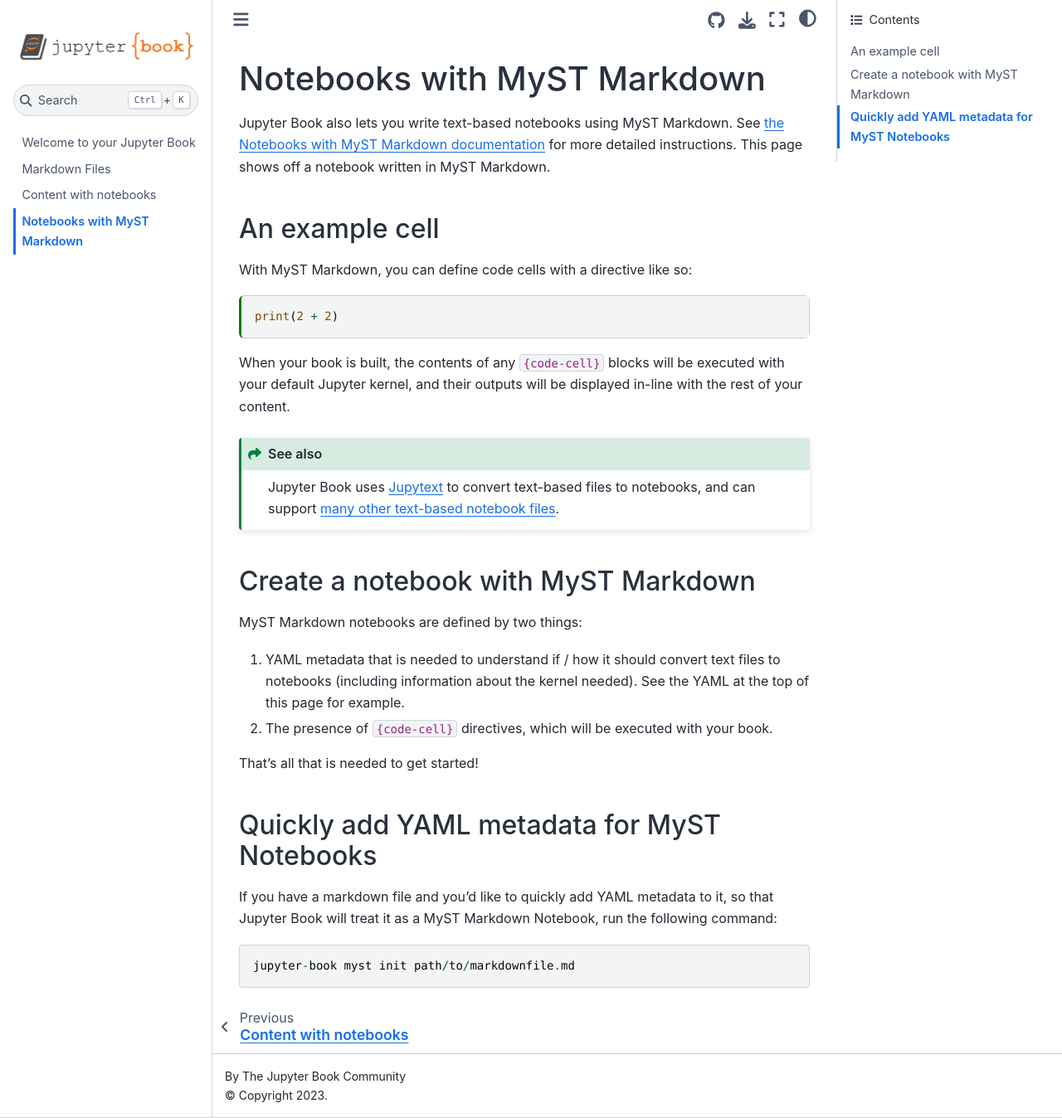
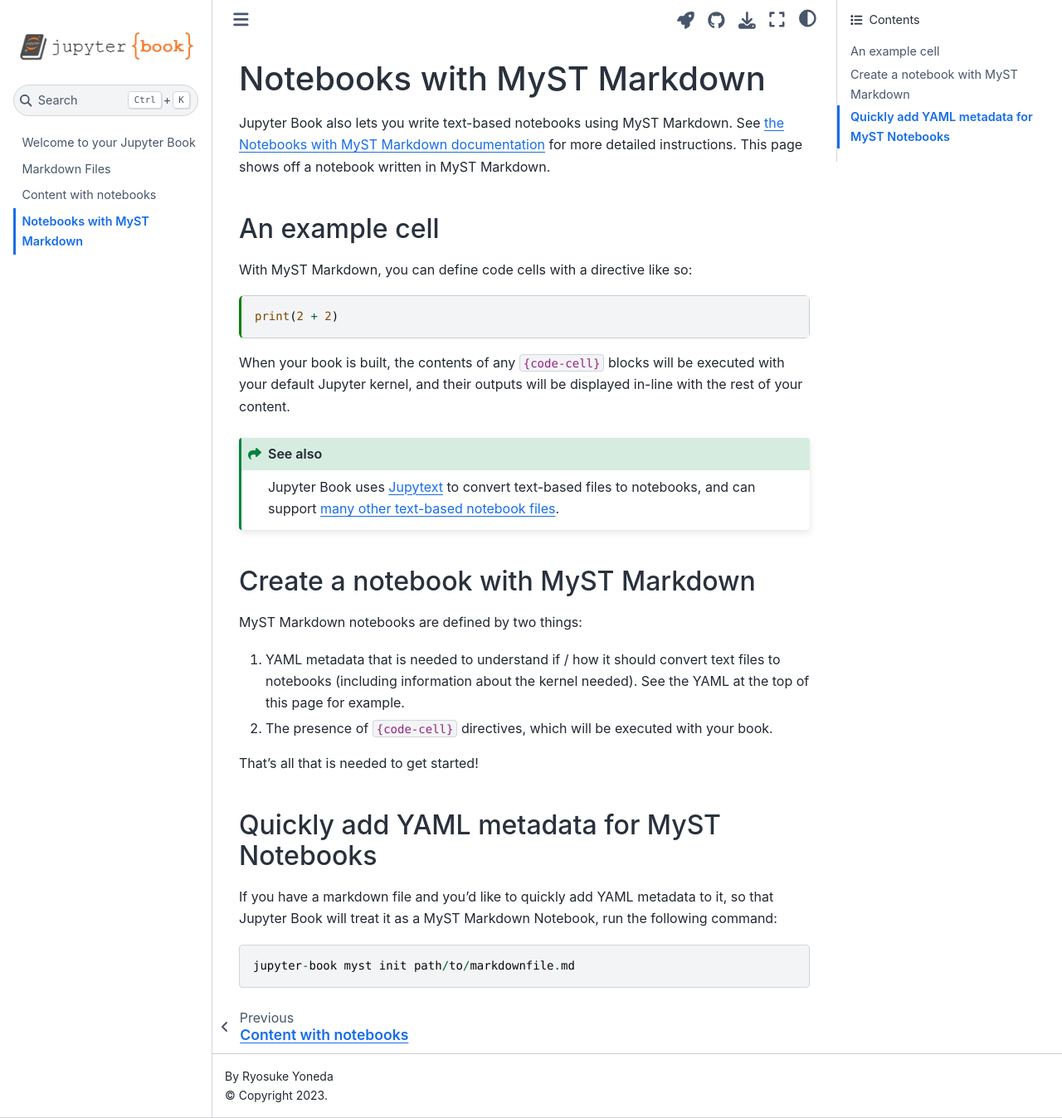
Before and after one commit to yonesuke/jaxfss, a Jupyter Book: the page built from docs/markdown-notebooks.md, in a window 1280 px wide and 1348 px high. Shown: the whole window at 83% size. Built offline with Jupyter Book 1.0.4 settings and Sphinx 7.4.7 and the Sphinx Book theme 1.1.4, drawn with Linux system fonts in a browser that asks for light colours; some of the changed lines change nothing that is shown.

Commit message:
update config

```diff
--- a/docs/_config.yml
+++ b/docs/_config.yml
@@ -1,8 +1,8 @@
 # Book settings
 # Learn more at https://jupyterbook.org/customize/config.html
 
-title: My sample book
-author: The Jupyter Book Community
+title: jaxfss
+author: Ryosuke Yoneda
 logo: logo.png
 
 # Force re-execution of notebooks on each build.
@@ -21,12 +21,17 @@
 
 # Information about where the book exists on the web
 repository:
-  url: https://github.com/executablebooks/jupyter-book  # Online location of your book
+  url: https://github.com/yonesuke/jaxfss  # Online location of your book
   path_to_book: docs  # Optional path to your book, relative to the repository root
-  branch: master  # Which branch of the repository should be used when creating links (optional)
+  branch: main  # Which branch of the repository should be used when creating links (optional)
 
 # Add GitHub buttons to your book
 # See https://jupyterbook.org/customize/config.html#add-a-link-to-your-repository
 html:
   use_issues_button: true
   use_repository_button: true
+  favicon: favicon.ico
+  baseurl: https://yonesuke.github.io/
+
+launch_buttons:
+  colab_url: "https://colab.research.google.com"
```
